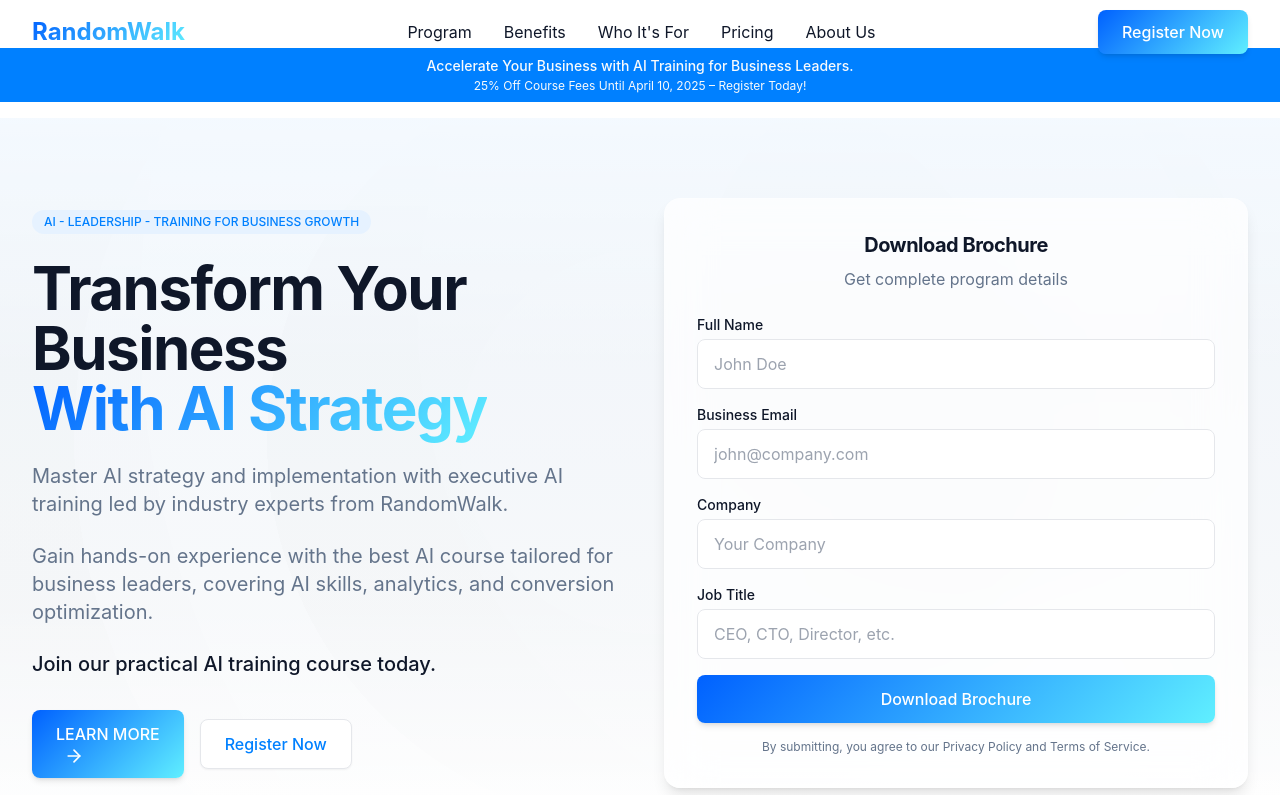
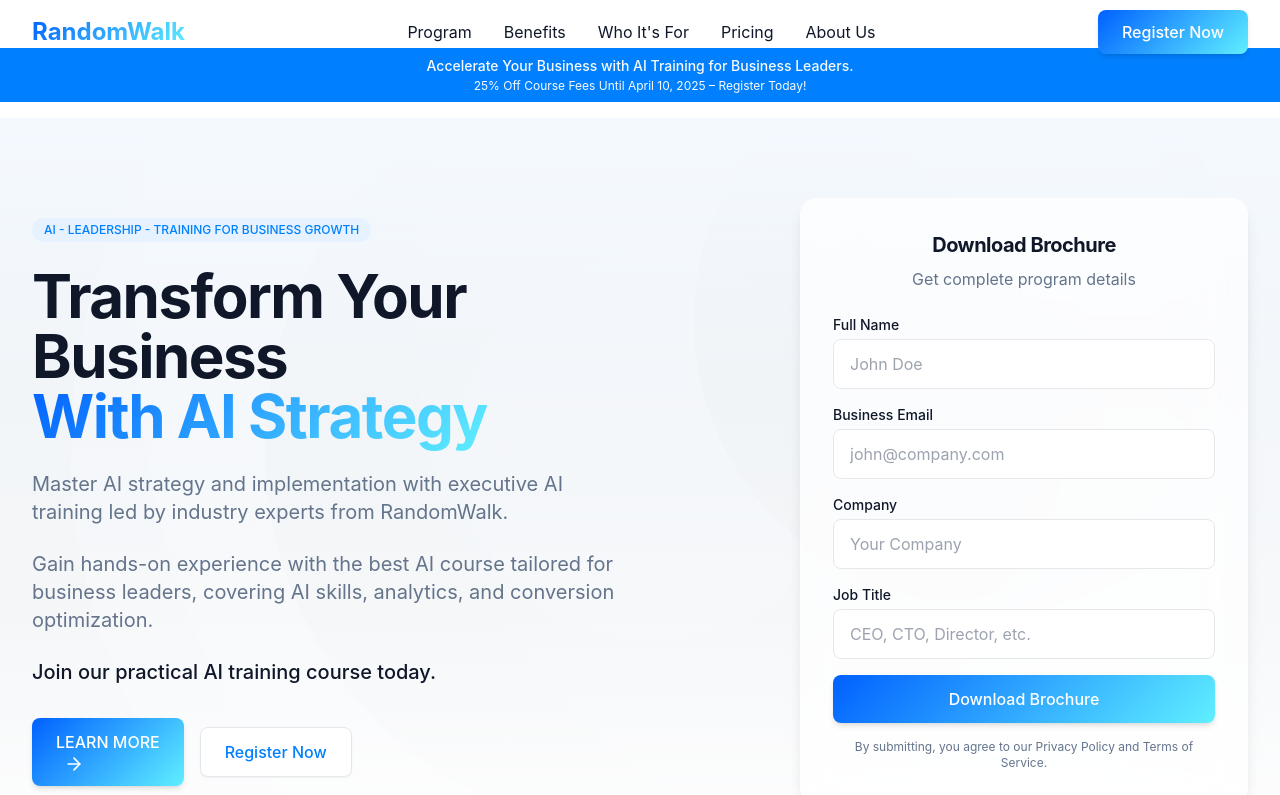
Before and after one commit to chhaviRW/chatleon-landing-page, a React (Vite) app: page / in a window 1280 px wide. Shown: the top 795 px of the page. Built offline with nearby package versions, Linux system fonts and the light colour scheme.

Commit message:
Adjust lead form position
Move the lead form and download brochure to the right-hand side of the page.

```diff
--- a/src/components/Hero.tsx
+++ b/src/components/Hero.tsx
@@ -71,8 +71,8 @@ const Hero = () => {
             </div>
           </div>
 
-          <div className="animate-fade-in delay-300">
-            <div className="glass-card p-6 md:p-8 shadow-lg">
+          <div className="animate-fade-in delay-300 lg:ml-auto">
+            <div className="glass-card p-6 md:p-8 shadow-lg max-w-md mx-auto lg:mx-0">
               <div className="text-center mb-6">
                 <h3 className="text-xl font-bold mb-2">Download Brochure</h3>
                 <p className="text-muted-foreground">Get complete program details</p>
```
